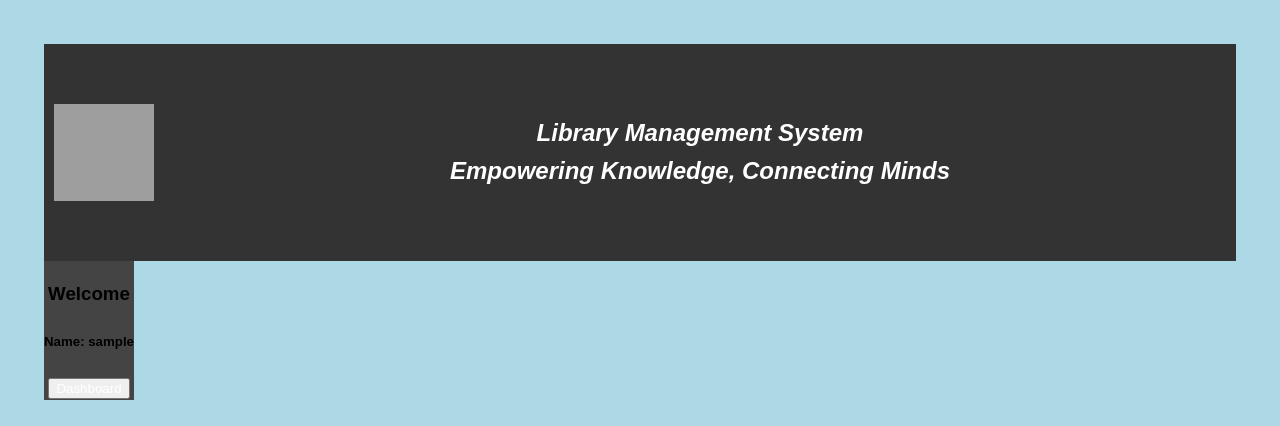
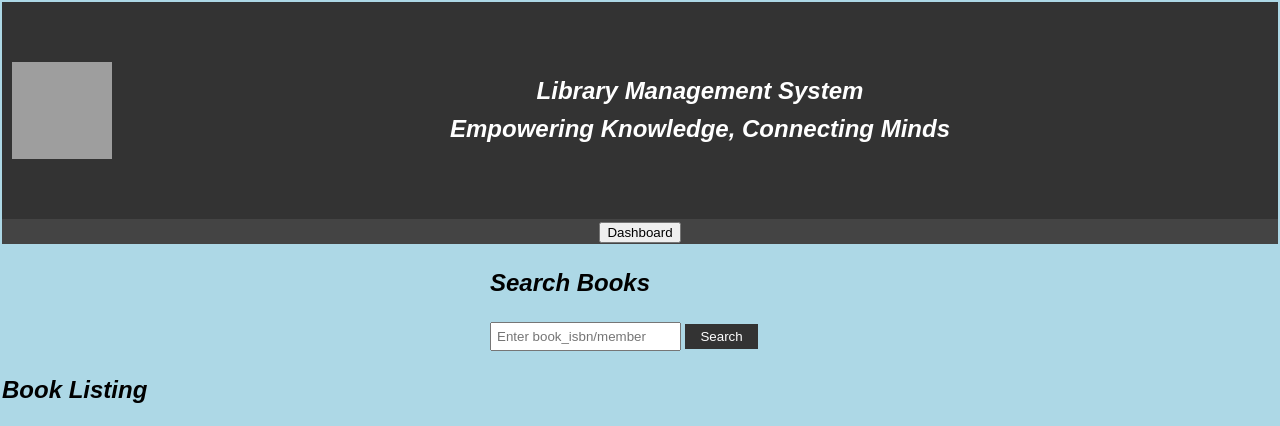
Before and after one commit to Kamleshlodhi1119/LibraryManagement, a PHP site: page /Admin/returnbook.php in a window 1280 px wide. Shown: the top 426 px of the page. Run offline with PHP 8.4, Linux system fonts and the light colour scheme; the visitor is signed in with stand-in values (Sample User, id 1); grey boxes are pictures that could not be loaded.

Commit message:
Commit this files

```diff
--- a/Admin/returnbook.php
+++ b/Admin/returnbook.php
@@ -85,38 +85,27 @@
     <meta name="viewport" content="width=device-width, initial-scale=1.0">
     <title>Document</title>
     <link rel="stylesheet" href="../Student/styles.css">
-    <style>
-        body {
 
-            background-color: lightblue;
-            opacity: 100%;
-            margin: 12px;
-            font-family: Arial, sans-serif;
-            line-height: 1.6;
-            margin: 12px;
-            padding: 2rem;
-        }
-    </style>
 </head>
 
 <body>
 
     <section>
-        <div class="nav-container">
-            <nav class="nav">
+
+            <nav>
                 <?php
                 // Displaying the welcome message and user details
 
-                echo "<div>";
-                echo "<h3>Welcome</h3>";
-                echo "<h5>Name: <b>" . $_SESSION['username'] . "</b></h5>";
+                // echo "<div>";
+                // echo "<h3>Welcome</h3>";
+                // echo "<h5>Name: <b>" . $_SESSION['username'] . "</b></h5>";
 
                 ?>
                 <div>
-                    <button><a href="Admin.php">Dashboard</a></button>
+                    <a href="Admin.php"><button>Dashboard</button></a>
                 </div>
             </nav>
-        </div>
+
 
 
     </section>
--- a/index.html
+++ b/index.html
@@ -162,7 +162,7 @@
       <li> <a href="./Student/loginS.php">
           <h2 class="dropbtn">Student login</h2>
         </a></li>
-      <li> <a href="./Admin/loginA.html">
+      <li> <a href="./Admin/loginA.php">
           <h2 class="dropbtn">Admin login</h2>
         </a></li>
 
```
Also changed, not shown: Admin/operations.php (+0 -11 lines), Admin/pendingbookrequest.php (+5 -11 lines), Student/myissuebook.php (+0 -11 lines), Student/mypendingbookrequest.php (+0 -11 lines).
